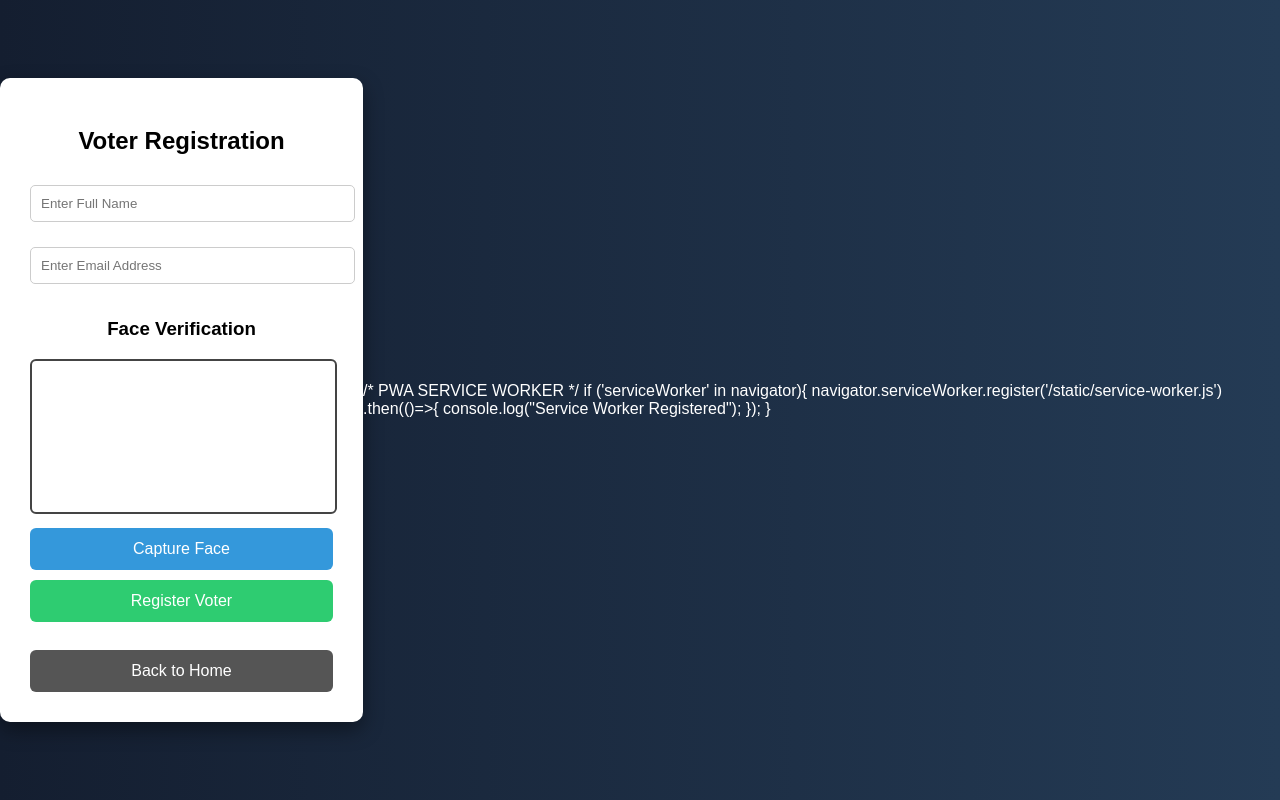
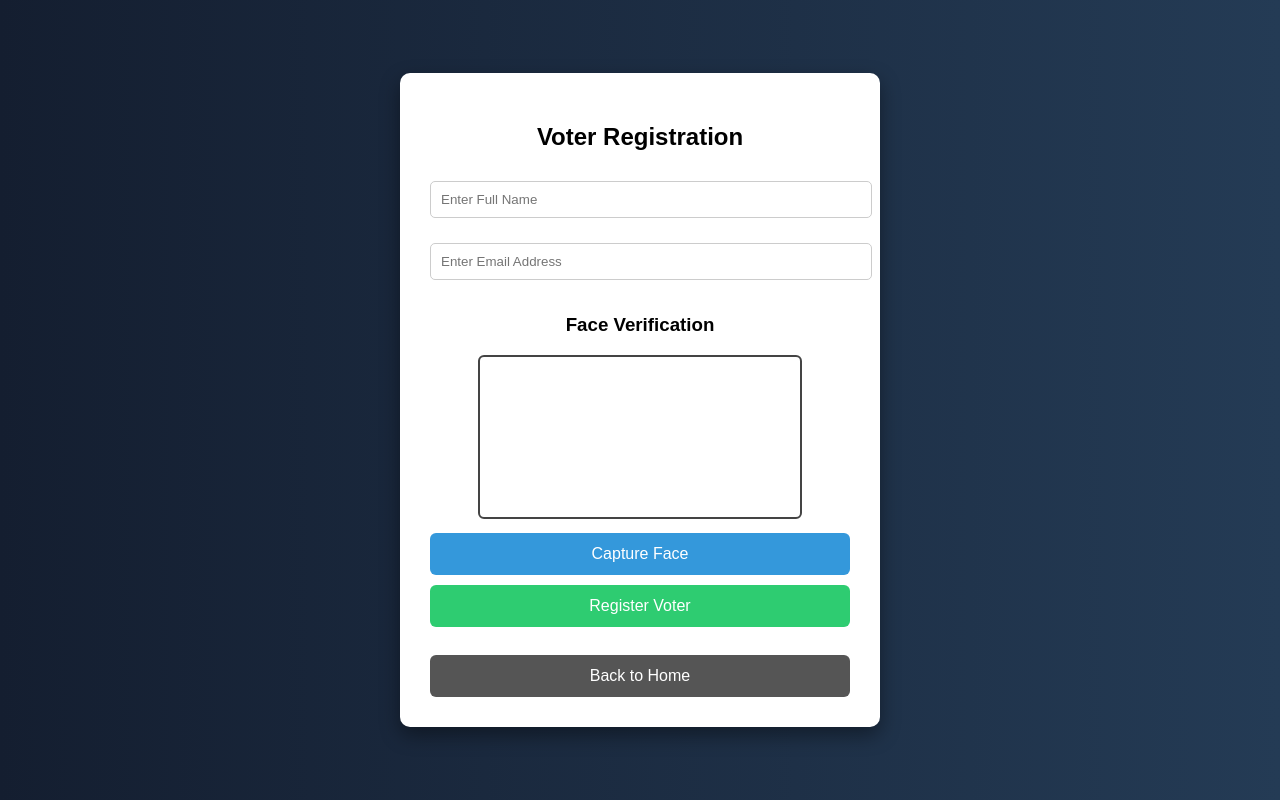
Before and after one commit to irahulvashisth01/smart-voting-system, a Flask app: page /register in a window 1280 px wide. Run offline with Flask 3, Linux system fonts and the light colour scheme.

Commit message:
fixed register page javascript and image compression

```diff
--- a/templates/register.html
+++ b/templates/register.html
@@ -22,8 +22,6 @@
 color:white;
 }
 
-/* CONTAINER */
-
 .container{
 background:white;
 color:black;
@@ -35,13 +33,9 @@
 text-align:center;
 }
 
-/* TITLE */
-
 h2{
 margin-bottom:20px;
 }
-
-/* INPUT */
 
 input{
 width:100%;
@@ -52,16 +46,12 @@
 border:1px solid #ccc;
 }
 
-/* VIDEO */
-
 video{
 width:100%;
 max-width:320px;
 border-radius:6px;
 border:2px solid #444;
 }
-
-/* BUTTONS */
 
 button{
 width:100%;
@@ -92,8 +82,6 @@
 button:hover{
 opacity:0.9;
 }
-
-/* MOBILE */
 
 @media (max-width:768px){
 
@@ -149,11 +137,16 @@
 
 <script>
 
-/* CAMERA */
+/* CAMERA ACCESS */
 
 const video = document.getElementById("video");
 
-navigator.mediaDevices.getUserMedia({ video:true })
+navigator.mediaDevices.getUserMedia({
+video:{
+width:320,
+height:240
+}
+})
 .then(stream=>{
 video.srcObject = stream;
 })
@@ -161,22 +154,20 @@
 alert("Camera access denied!");
 });
 
-/* CAPTURE IMAGE */
 
-<script>
+/* CAPTURE FACE */
+
 function capture(){
 
 const canvas = document.getElementById("canvas");
 const context = canvas.getContext("2d");
-const video = document.getElementById("video");
 
-// small resolution
 canvas.width = 320;
 canvas.height = 240;
 
 context.drawImage(video,0,0,320,240);
 
-// compress image strongly
+/* compress image */
 const image = canvas.toDataURL("image/jpeg",0.35);
 
 document.getElementById("image_data").value = image;
@@ -184,15 +175,13 @@
 alert("Face Captured Successfully");
 
 }
-</script>
 
-/* PWA SERVICE WORKER */
+
+/* SERVICE WORKER */
 
 if ('serviceWorker' in navigator){
 navigator.serviceWorker.register('/static/service-worker.js')
-.then(()=>{
-console.log("Service Worker Registered");
-});
+.then(()=>console.log("Service Worker Registered"));
 }
 
 </script>
```
